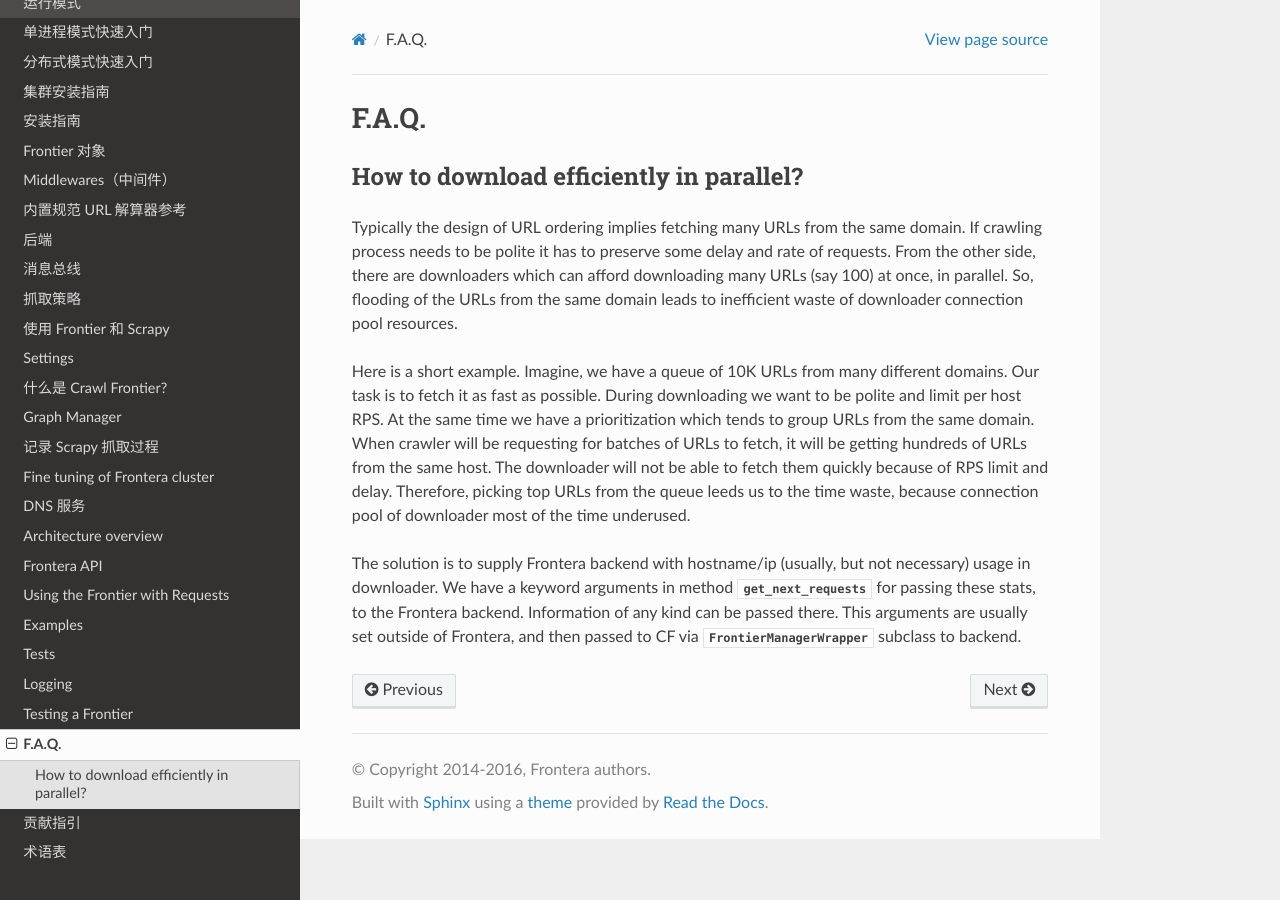
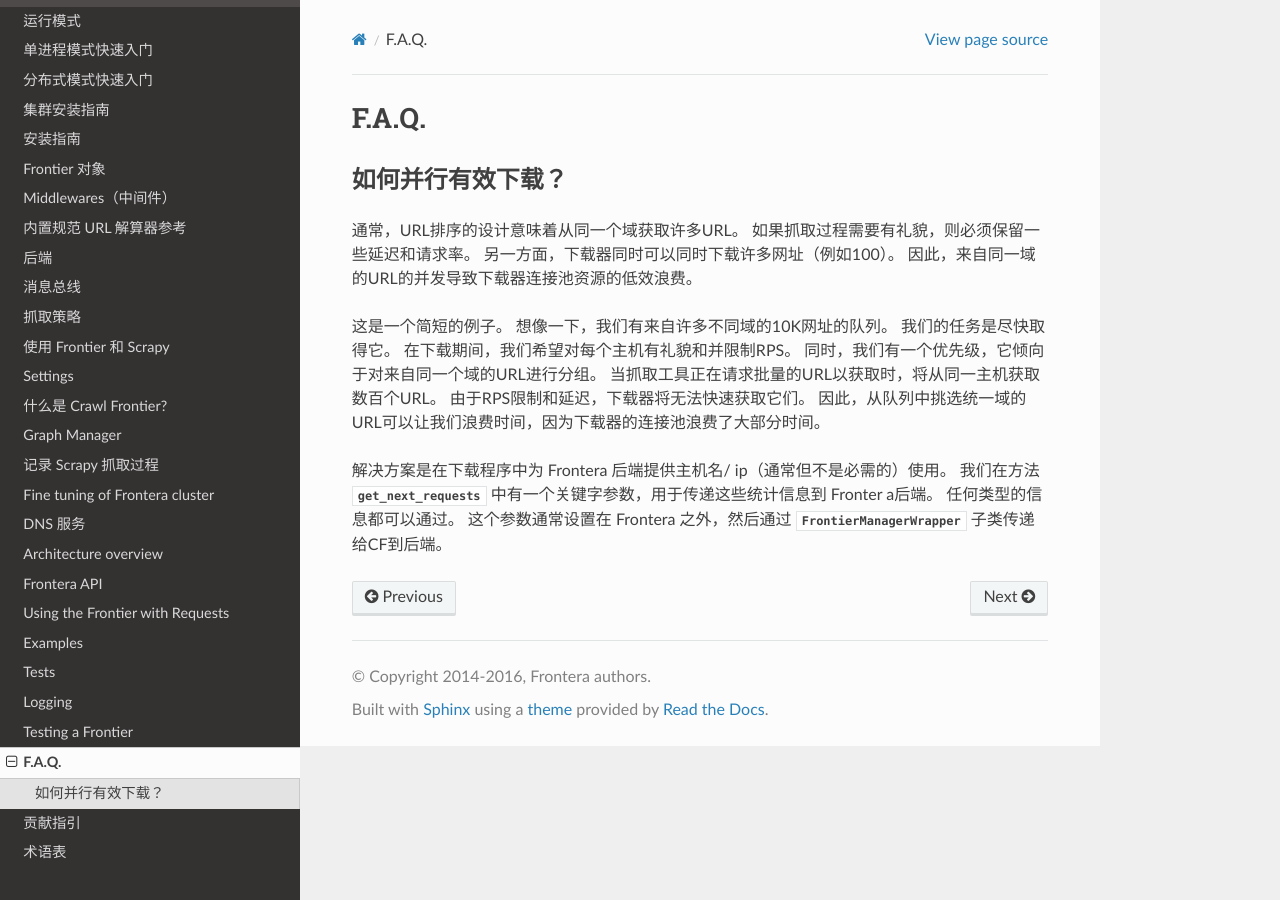
Before and after one commit to xsren/frontera-docs-zh_CN, a Sphinx documentation site: the page built from docs/source/topics/faq.rst, in a window 1280 px wide. Built offline with Sphinx 7.4.7 and the Read the Docs theme 2.0.0, drawn with Linux system fonts in a browser that asks for light colours.

Commit message:
finish faq.rst

```diff
--- a/docs/source/topics/faq.rst
+++ b/docs/source/topics/faq.rst
@@ -4,23 +4,11 @@
 
 .. _efficient-parallel-downloading:
 
-How to download efficiently in parallel?
+如何并行有效下载？
 ----------------------------------------
 
-Typically the design of URL ordering implies fetching many URLs from the same domain. If crawling process needs to be
-polite it has to preserve some delay and rate of requests. From the other side, there are downloaders which can afford
-downloading many URLs (say 100) at once, in parallel. So, flooding of the URLs from the same domain leads to inefficient
-waste of downloader connection pool resources.
+通常，URL排序的设计意味着从同一个域获取许多URL。 如果抓取过程需要有礼貌，则必须保留一些延迟和请求率。 另一方面，下载器同时可以同时下载许多网址（例如100）。 因此，来自同一域的URL的并发导致下载器连接池资源的低效浪费。
 
-Here is a short example. Imagine, we have a queue of 10K URLs from many different domains. Our task is to fetch it as
-fast as possible. During downloading we want to be polite and limit per host RPS. At the same time we have a
-prioritization which tends to group URLs from the same domain. When crawler will be requesting for batches of URLs to
-fetch, it will be getting hundreds of URLs from the same host. The downloader will not be able to fetch them quickly
-because of RPS limit and delay. Therefore, picking top URLs from the queue leeds us to the time waste, because
-connection pool of downloader most of the time underused.
+这是一个简短的例子。 想像一下，我们有来自许多不同域的10K网址的队列。 我们的任务是尽快取得它。 在下载期间，我们希望对每个主机有礼貌和并限制RPS。 同时，我们有一个优先级，它倾向于对来自同一个域的URL进行分组。 当抓取工具正在请求批量的URL以获取时，将从同一主机获取数百个URL。 由于RPS限制和延迟，下载器将无法快速获取它们。 因此，从队列中挑选统一域的URL可以让我们浪费时间，因为下载器的连接池浪费了大部分时间。
 
-The solution is to supply Frontera backend with hostname/ip (usually, but not necessary) usage in downloader. We
-have a keyword arguments in method :attr:`get_next_requests <frontera.core.components.Backend.get_next_requests>`
-for passing these stats, to the Frontera backend. Information of any kind can be passed there. This arguments are
-usually set outside of Frontera, and then passed to CF via
-:class:`FrontierManagerWrapper <frontera.utils.managers.FrontierManagerWrapper>` subclass to backend.
+解决方案是在下载程序中为 Frontera 后端提供主机名/ ip（通常但不是必需的）使用。 我们在方法 :attr:`get_next_requests <frontera.core.components.Backend.get_next_requests>` 中有一个关键字参数，用于传递这些统计信息到 Fronter a后端。 任何类型的信息都可以通过。 这个参数通常设置在 Frontera 之外，然后通过 :class:`FrontierManagerWrapper <frontera.utils.managers.FrontierManagerWrapper>` 子类传递给CF到后端。
```
